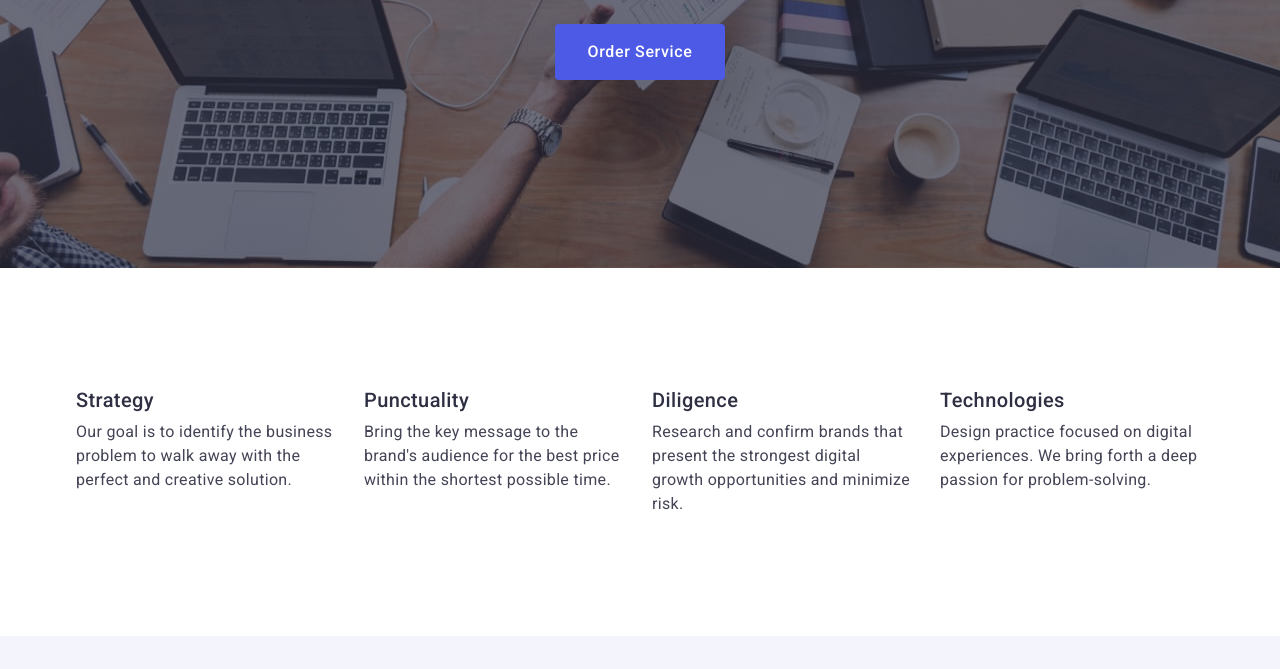
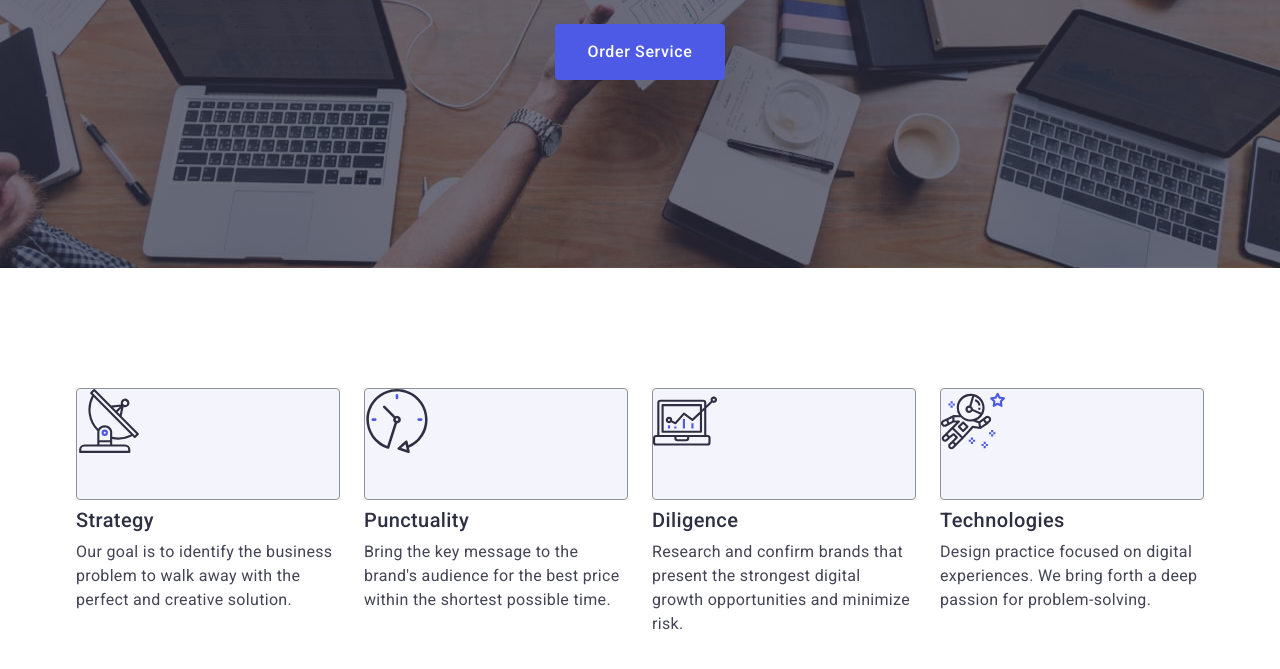
Before and after one commit to Ivan-Novytskyi/goit-markup-hw-04, a plain HTML site: page index.html in a window 1280 px wide. Shown: the part 405-1074 px from the top of the page. Drawn offline with nearby package versions, Linux system fonts and the light colour scheme.

Commit message:
add svg to featurs

```diff
--- a/css/styles.css
+++ b/css/styles.css
@@ -212,6 +212,15 @@ nav {
   flex-basis: calc((100% - 72px) / 4);
 }
 
+.features-item-pict {
+  border: 1px solid #8e8f99;
+  border-radius: 4px;
+  width: 264px;
+  height: 112px;
+  background: #f4f4fd;
+  margin-bottom: 8px;
+}
+
 .subtitle {
   font-weight: 500;
   font-size: 20px;
--- a/index.html
+++ b/index.html
@@ -68,6 +68,11 @@
           <h2 class="visually-hidden">any</h2>
           <ul class="features-list">
             <li class="features-item">
+              <div class="features-item-pict">
+                <svg class="features-pictures" width="64" height="64">
+                  <use href="./images/icons.svg#icon-antenna"></use>
+                </svg>
+              </div>
               <h3 class="subtitle">Strategy</h3>
               <p class="features-item-text">
                 Our goal is to identify the business problem to walk away with
@@ -75,6 +80,11 @@
               </p>
             </li>
             <li class="features-item">
+              <div class="features-item-pict">
+                <svg class="features-pictures" width="64" height="64">
+                  <use href="./images/icons.svg#icon-clock"></use>
+                </svg>
+              </div>
               <h3 class="subtitle">Punctuality</h3>
               <p class="features-item-text">
                 Bring the key message to the brand's audience for the best price
@@ -82,6 +92,11 @@
               </p>
             </li>
             <li class="features-item">
+              <div class="features-item-pict">
+                <svg class="features-pictures" width="64" height="64">
+                  <use href="./images/icons.svg#icon-diagram"></use>
+                </svg>
+              </div>
               <h3 class="subtitle">Diligence</h3>
               <p class="features-item-text">
                 Research and confirm brands that present the strongest digital
@@ -89,6 +104,11 @@
               </p>
             </li>
             <li class="features-item">
+              <div class="features-item-pict">
+                <svg class="features-pictures" width="64" height="64">
+                  <use href="./images/icons.svg#icon-astronaut"></use>
+                </svg>
+              </div>
               <h3 class="subtitle">Technologies</h3>
               <p class="features-item-text">
                 Design practice focused on digital experiences. We bring forth a
```
